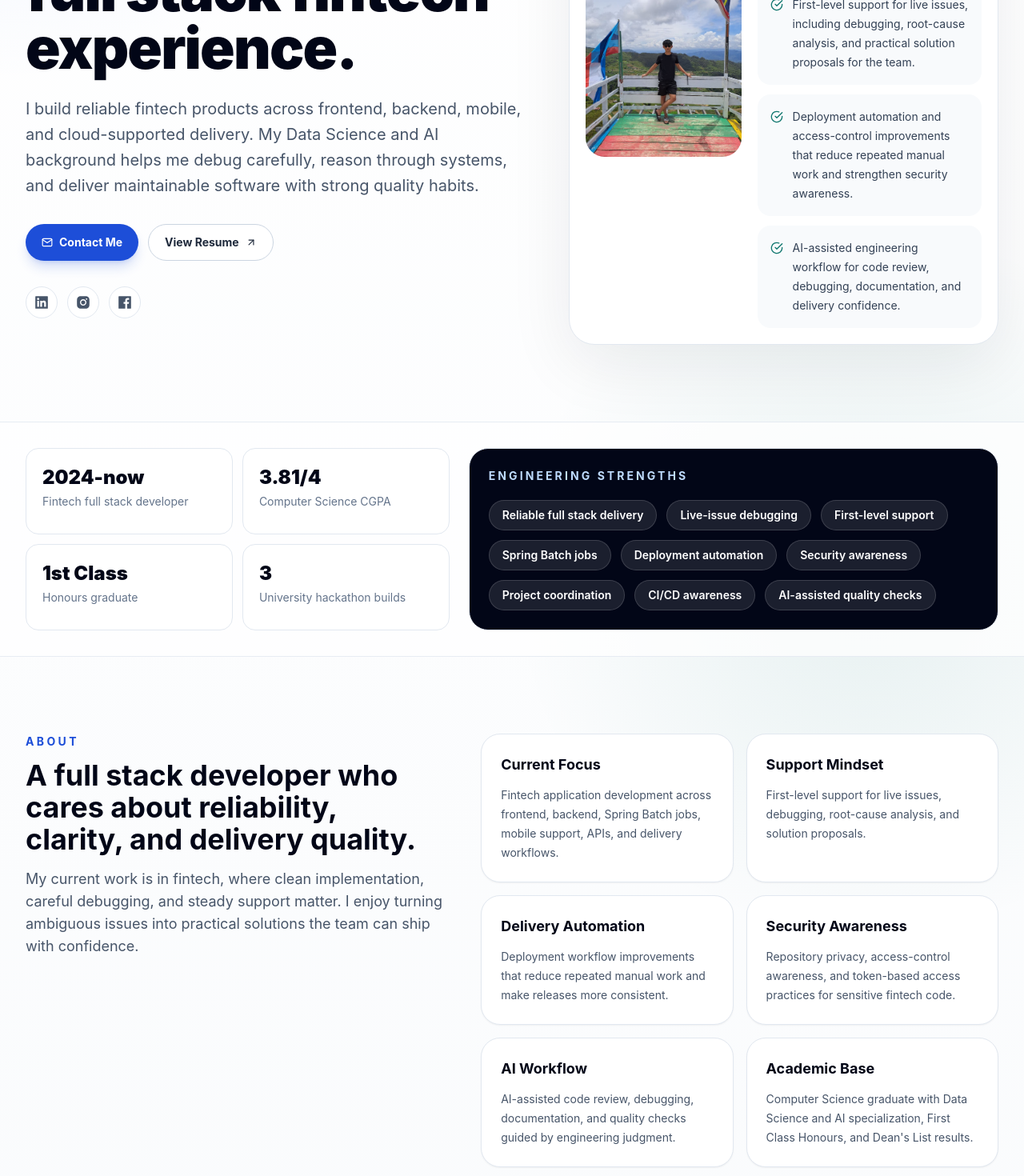
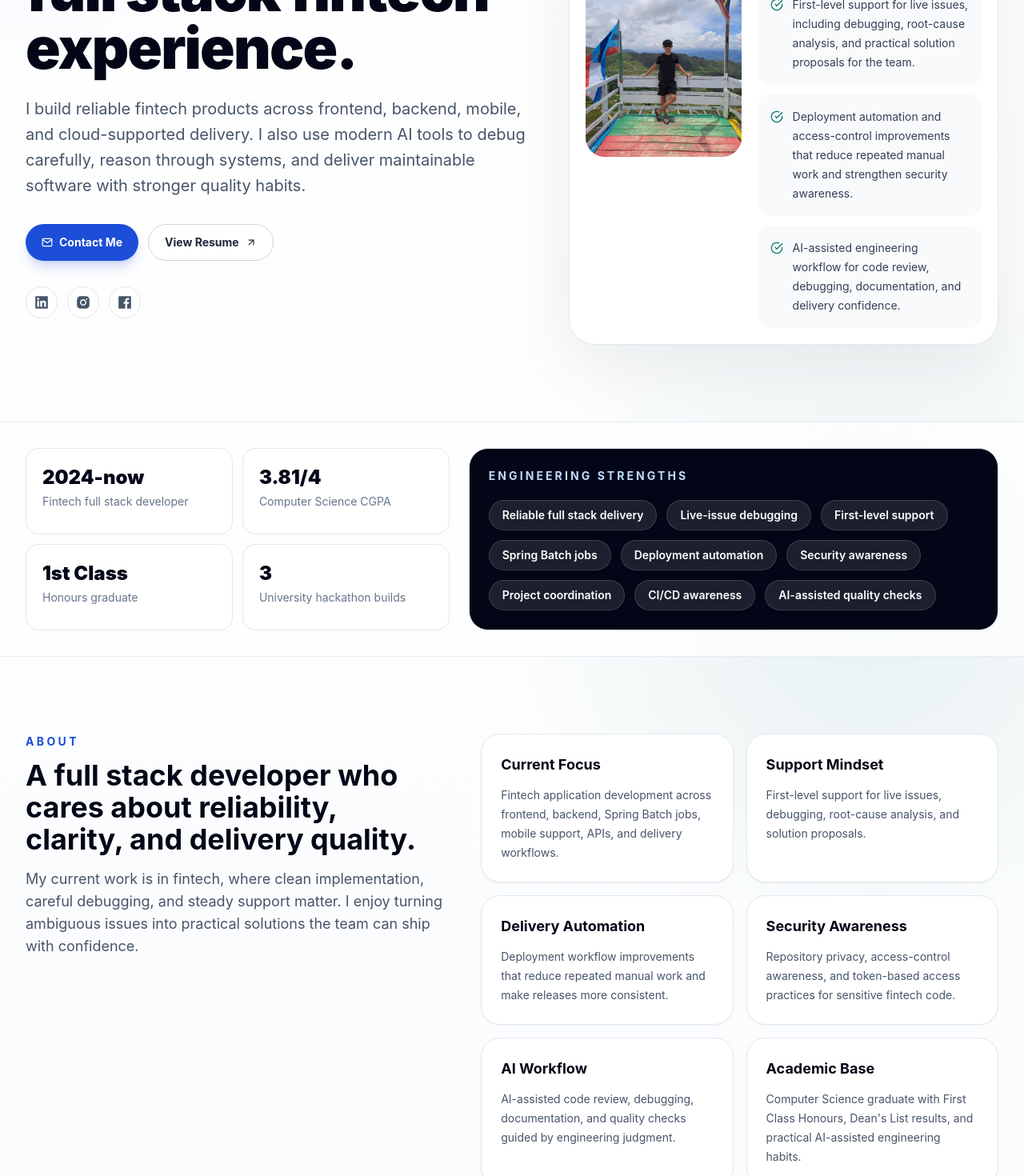
Before and after one commit to qiqian27/my-portfolio, a Next.js app: page / in a window 1280 px wide. Shown: the part 440-1910 px from the top of the page at 80% size. Built offline with nearby package versions, Linux system fonts and the light colour scheme.

Commit message:
feat: refine AI positioning

```diff
--- a/components/HomeSections.tsx
+++ b/components/HomeSections.tsx
@@ -161,7 +161,7 @@ export function AboutSection() {
             ],
             [
               "Academic Base",
-              "Computer Science graduate with Data Science and AI specialization, First Class Honours, and Dean's List results.",
+              "Computer Science graduate with First Class Honours, Dean's List results, and practical AI-assisted engineering habits.",
             ],
           ].map(([title, body]) => (
             <div
@@ -346,7 +346,7 @@ export function EducationSection() {
       <SectionHeading
         eyebrow="Education & awards"
         title="Strong academic foundation with hands-on competition experience."
-        description="Computer Science, Data Science, and AI training support the analytical side of my engineering work."
+        description="Computer Science fundamentals, practical AI tool usage, and competition experience support the analytical side of my engineering work."
       />
       <div className="grid gap-6 lg:grid-cols-[1.15fr_0.85fr]">
         <div className="space-y-5">
--- a/data/portfolio.ts
+++ b/data/portfolio.ts
@@ -10,7 +10,7 @@ export const profile = {
   instagramHref: "https://www.instagram.com/qiqian1227/",
   facebookHref: "https://www.facebook.com/qiqianchai/",
   summary:
-    "I build reliable fintech products across frontend, backend, mobile, and cloud-supported delivery. My Data Science and AI background helps me debug carefully, reason through systems, and deliver maintainable software with strong quality habits.",
+    "I build reliable fintech products across frontend, backend, mobile, and cloud-supported delivery. I also use modern AI tools to debug carefully, reason through systems, and deliver maintainable software with stronger quality habits.",
   heroPoints: [
     "Full stack fintech development with Spring Boot, Spring Batch, Angular, React Native, REST APIs, MySQL, Azure, Jenkins, and Gradle.",
     "First-level support for live issues, including debugging, root-cause analysis, and practical solution proposals for the team.",
@@ -243,12 +243,13 @@ export const skillGroups = [
     ],
   },
   {
-    title: "Data & AI",
+    title: "AI-Assisted Engineering",
     skills: [
-      "Data Science",
-      "Machine Learning",
-      "NLP",
-      "AI-assisted engineering",
+      "AI-assisted debugging",
+      "AI-supported code review",
+      "Prompting for technical analysis",
+      "Documentation support",
+      "Quality checks",
     ],
   },
   {
@@ -272,7 +273,7 @@ export const education = [
       "CGPA 3.81/4",
       "First Class Honours",
       "Dean's List every semester",
-      "Data Science & Artificial Intelligence",
+      "Computer Science foundation",
     ],
   },
   {
```
